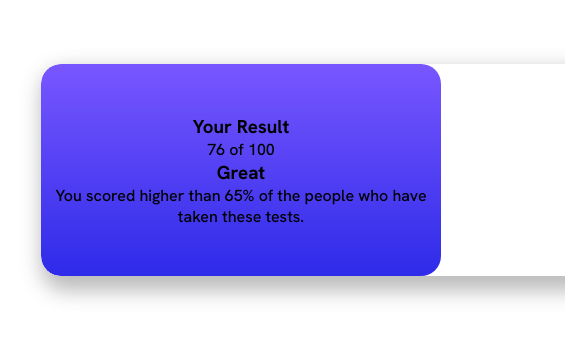
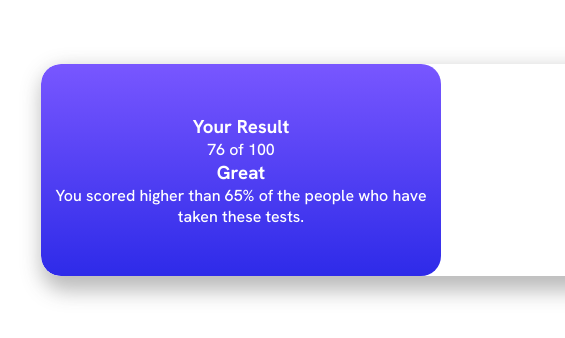
Before and after one commit to alef-monteiro/Frontend_Mentor_Desafios, a plain HTML site: page results--summary-challenge/meu projeto/index.html in a window 1280 px wide. Shown: the part 230-568 px from the top of the page, 199-764 px from the left. Drawn offline with Linux system fonts and the light colour scheme.

Commit message:
results--summary-challenge

```diff
--- a/results--summary-challenge/meu projeto/index.html
+++ b/results--summary-challenge/meu projeto/index.html
@@ -28,8 +28,7 @@
           <section class="resutado__box">
             <h3 class="resultado__titulo">Your Result</h3>
             <div class="resultado__score">76 of 100</div>
-
-            <div class="resultado__descricao__box">
+            <div class="resultado__descricao">
               <h3>Great</h3>
               <p class="resultado__descricao">
                 You scored higher than 65% of the people who have taken these tests.
@@ -77,5 +76,6 @@
             <button href="#" class="botao">Continue</button>
         </section>
       </div>
+
     </body>
 </html>
--- a/results--summary-challenge/meu projeto/style.css
+++ b/results--summary-challenge/meu projeto/style.css
@@ -35,6 +35,7 @@ body {
     hsl(241, 81%, 54%)
   );
   text-align: center;
+  color: #fff;
 
   display: flex;
   flex-direction: column;
```
